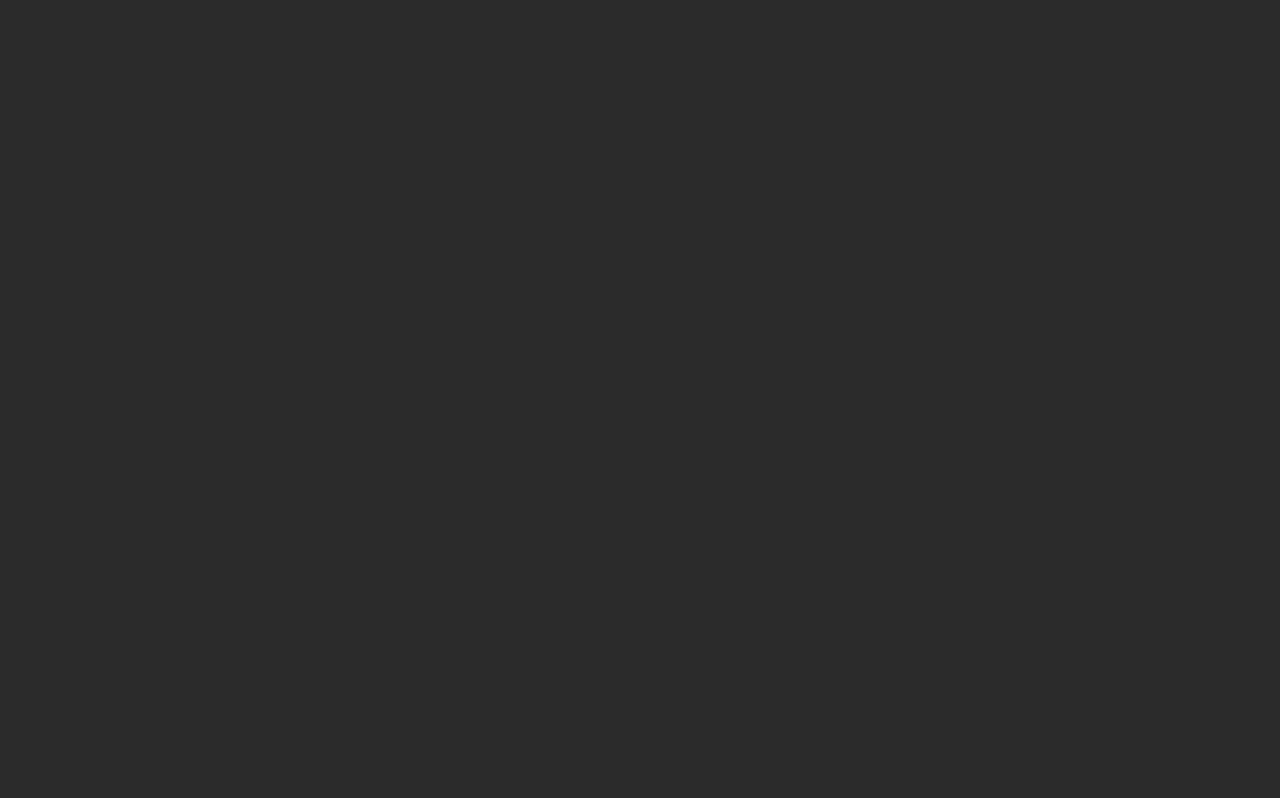
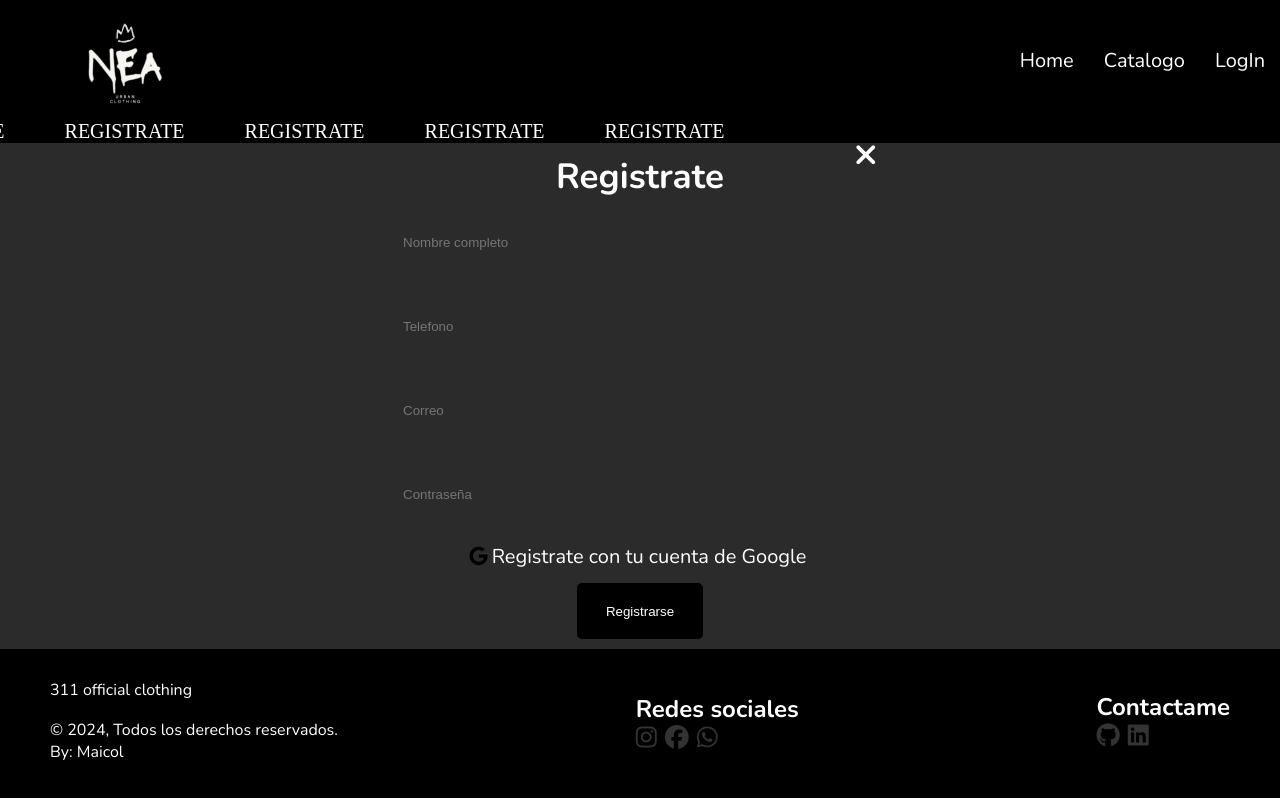
Before and after one commit to maicolarias11/proyecto-tienda, a React (Vite) app: page /register in a window 1280 px wide. Before the commit this address had no page. Shown: the top 798 px of the page. Built offline with nearby package versions, Linux system fonts and the light colour scheme; a web font is replaced by a local one.

Commit message:
Vista register

```diff
--- a/src/App.jsx
+++ b/src/App.jsx
@@ -7,6 +7,7 @@ import Camisetas from './pages/Camisetas';
 import Buzos from './pages/Buzos';
 import Gorras from './pages/Gorras';
 import Login from './pages/Login';
+import Register from './pages/Register';
 
 function App() {
   return (
@@ -16,6 +17,7 @@ function App() {
           <Route path='/' element={<Home />} />
           <Route path='/catalogo' element={<Catalogo />} />
           <Route path='/login' element={<Login/>}/>
+          <Route path='/register' element={<Register/>}/>
           <Route path='/camisetas' element={<Camisetas />} />
           <Route path='/buzos' element={<Buzos />} />
           <Route path='/gorras' element={<Gorras />} />
--- a/src/index.css
+++ b/src/index.css
@@ -314,6 +314,51 @@ h1 {
   margin: 10px;
 }
 
+/*Register*/
+.register-form {
+  margin: 10px;
+  display: flex;
+  justify-content: center;
+  /* margin: 60px; */
+}
+
+.register-contain {
+  width: 40%;
+  display: flex;
+  justify-content: center;
+  align-items: center;
+}
+
+.option-register i {
+  font-size: 19px;
+  margin-bottom: 5px;
+  padding:11px;
+}
+
+.option-register a {
+  margin: 4px;
+}
+
+.btn-enviar {
+  width: 25%;
+  height: 7vh;
+  background-color: black;
+  color: white;
+  border: none;
+  border-radius: 5px;
+}
+
+.icon-xmark i {
+  position: absolute;
+  top: 130px;
+  right: 393px;
+  font-size: 30px;
+  margin: 6px;
+  padding: 4px;
+  /* border-radius: 100px;
+  background-color: black; */
+}
+
 /*Footer*/
 section, p, h2, a {
   font-family: "Nunito", sans-serif;
--- a/src/pages/Login.jsx
+++ b/src/pages/Login.jsx
@@ -30,7 +30,7 @@ function Login() {
 
                         <center>
                             <span className="sub1-form">¿No tines una cuenta?</span>
-                            <a href="#"><p className="sub2-form">Registrate</p></a>
+                            <a href="/register"><p className="sub2-form">Registrate</p></a>
                         </center>
                     </form>
                 </div>
--- /dev/null
+++ b/src/pages/Register.jsx
@@ -0,0 +1,50 @@
+import Footer from "../components/Footer";
+import Navbar from "../components/Navbar";
+
+
+function Register() {
+    return(
+        <>
+            <Navbar />
+            <div className="title-animation">
+                <center>
+                    <span>REGISTRATE</span>
+                    <span>REGISTRATE</span>
+                    <span>REGISTRATE</span>
+                    <span>REGISTRATE</span>
+                    <span>REGISTRATE</span>
+                </center>
+            </div>
+            <div className="register-form">
+                <a href="/login" className="icon-xmark"><i className="fa-solid fa-xmark"></i></a>
+                <div className="register-contain">
+                    <form action="">
+                        <div className="body-form">
+                            <center>
+                                <h1 className="title-form">Registrate</h1>
+                            </center>
+                        </div>
+
+                        <input className="input-form" type="text" placeholder="Nombre completo" />
+                        <input className="input-form" type="text" placeholder="Telefono" />
+                        <input className="input-form" type="text" placeholder="Correo"/>
+                        <input className="input-form" type="text" placeholder="Contraseña"/>
+
+                        <div className="option-register">
+                            <center>
+                                <i className="fa-brands fa-google"><a href="#">Registrate con tu cuenta de Google</a></i>
+                            </center>
+                        </div>
+
+                        <center>
+                            <button className="btn-enviar">Registrarse</button>
+                        </center>
+                    </form>
+                </div>
+            </div>
+            <Footer />
+        </>
+    )
+}
+
+export default Register
```
